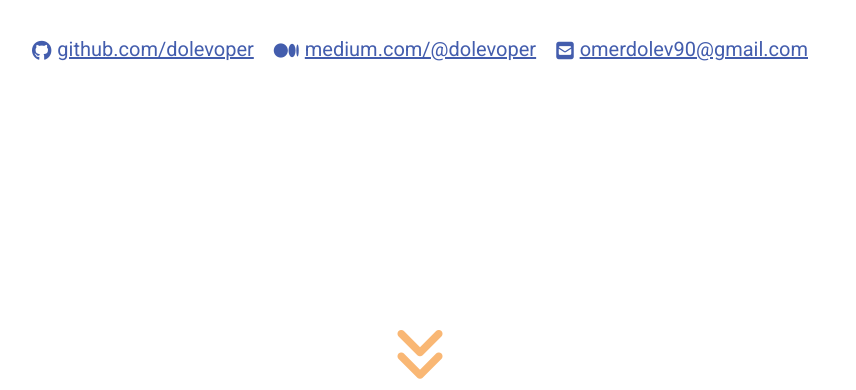
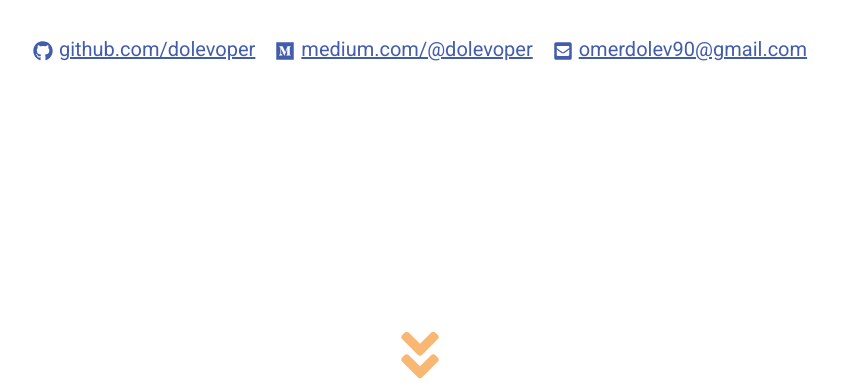
Before and after one commit to dolevoper/dolevoper.github.io, a website: page index.html in a window 1280 px wide. Shown: the part 410-800 px from the top of the page, 220-1076 px from the left. Drawn offline with Linux system fonts and the light colour scheme.

Commit message:
change icons to svgs

```diff
--- a/index.css
+++ b/index.css
@@ -92,6 +92,7 @@ h3 {
 
 a {
     color: #435dad;
+    fill: #435dad;
 }
 
 p {
@@ -155,7 +156,9 @@ header {
     margin-left: 1rem;
 }
 
-#social-links span i {
+#social-links span svg {
+    width: 1rem;
+    height: 1rem;
     vertical-align: middle;
     margin-right: 0.3rem;
 }
@@ -172,12 +175,13 @@ header {
 
 #attention-grabber {
     margin-top: auto;
-    font-size: 3rem;
     animation: bounce 2s ease infinite;
 }
 
-#attention-grabber a {
-    color: #f9b774;
+#attention-grabber svg {
+    width: 3rem;
+    height: 3rem;
+    fill: #f9b774;
 }
 
 #featured {
--- a/index.html
+++ b/index.html
@@ -23,17 +23,25 @@
             </div>
             <div id="social-links" class="stack-horizontal center">
                 <span>
-                    <a href="http://github.com/dolevoper" target="_blank" rel="noopener noreferrer"><i class="fab fa-github"></i>github.com/dolevoper</a>
+                    <a href="http://github.com/dolevoper" target="_blank" rel="noopener noreferrer">
+                        <svg><use xlink:href="assets/icons.svg#github" /></svg>github.com/dolevoper
+                    </a>
                 </span>
                 <span>
-                    <a href="http://medium.com/@dolevoper" target="_blank" rel="noopener noreferrer"><i class="fab fa-medium"></i>medium.com/@dolevoper</a>
+                    <a href="http://medium.com/@dolevoper" target="_blank" rel="noopener noreferrer">
+                        <svg><use xlink:href="assets/icons.svg#medium" /></svg>medium.com/@dolevoper
+                    </a>
                 </span>
                 <span>
-                    <a href="mailto:omerdolev90@gmail.com"><i class="fas fa-envelope-square"></i>omerdolev90@gmail.com</a>
+                    <a href="mailto:omerdolev90@gmail.com">
+                        <svg><use xlink:href="assets/icons.svg#envelope-square" /></svg>omerdolev90@gmail.com
+                    </a>
                 </span>
             </div>
             <div id="attention-grabber" class="center">
-                <a href="#main-start"><i class="fas fa-angle-double-down"></i></a>
+                <a href="#main-start">
+                    <svg><use xlink:href="assets/icons.svg#angle-double-down" /></svg>
+                </a>
             </div>
         </header>
 
@@ -60,7 +68,6 @@
         </div>
     </div>
 
-    <script src="https://kit.fontawesome.com/920e181d9d.js" crossorigin="anonymous"></script>
     <script>
         window.addEventListener('load', function () {
             const waitingElements = document.querySelectorAll('.wait-for-load');
```
Also changed, not shown: assets/icons.svg (added).
